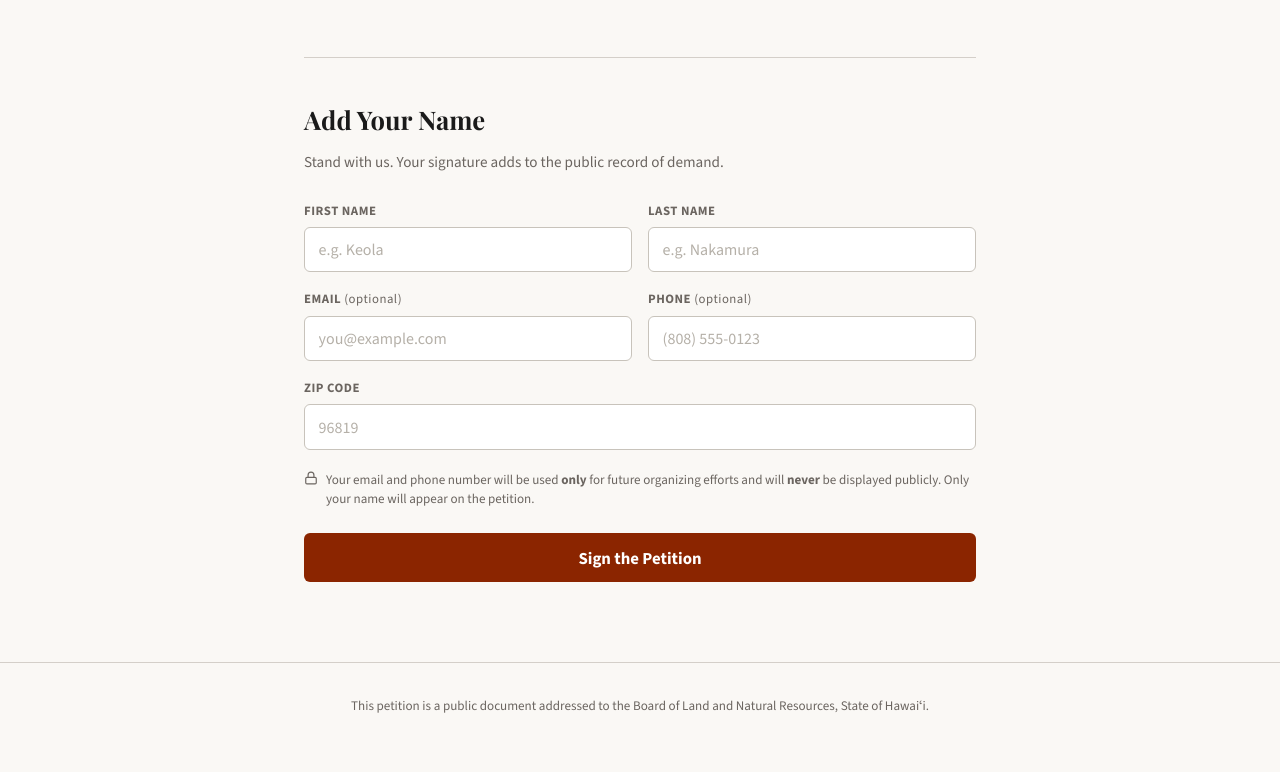
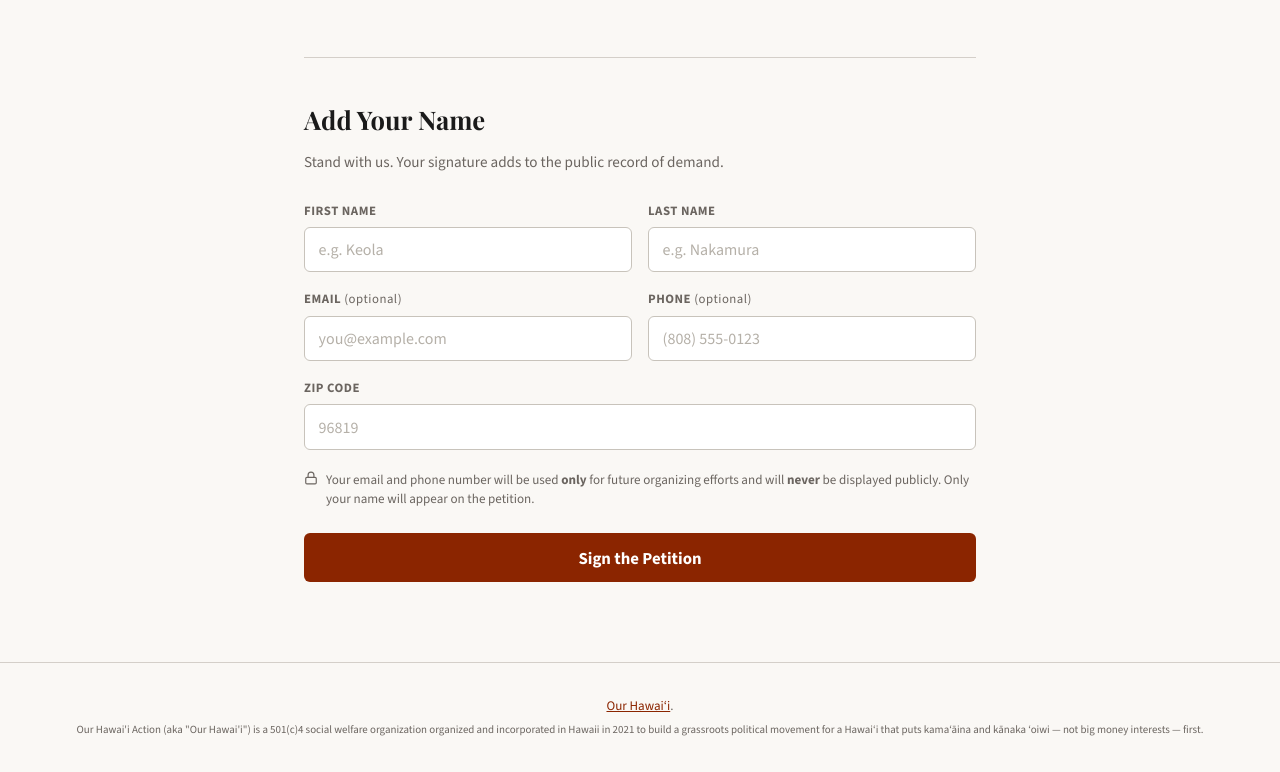
Before and after one commit to ikaikahussey/terminator, a website: page index.html in a window 1280 px wide. Shown: the part 1139-1911 px from the top of the page. Before the commit the page ends 1889 px from the top, so only its background shows below. Drawn offline with nearby package versions, Linux system fonts and the light colour scheme; no server answers; a web font is replaced by a local one.

Commit message:
Branding

```diff
--- a/index.html
+++ b/index.html
@@ -763,8 +763,8 @@
   </main>
 
   <footer>
-    <p>This petition is a public document addressed to the Board of Land and Natural Resources, State of Hawai&#x02BB;i.
-    </p>
+    <p><a href="https://our-hawaii.org">Our Hawai‘i</a>.
+    </p><small>Our Hawai'i Action (aka "Our Hawai'i") is a 501(c)4 social welfare organization organized and incorporated in Hawaii in 2021 to build a grassroots political movement for a Hawai‘i that puts kama‘āina and kānaka ‘oiwi — not big money interests — first.</small>
   </footer>
 
   <script>
```
